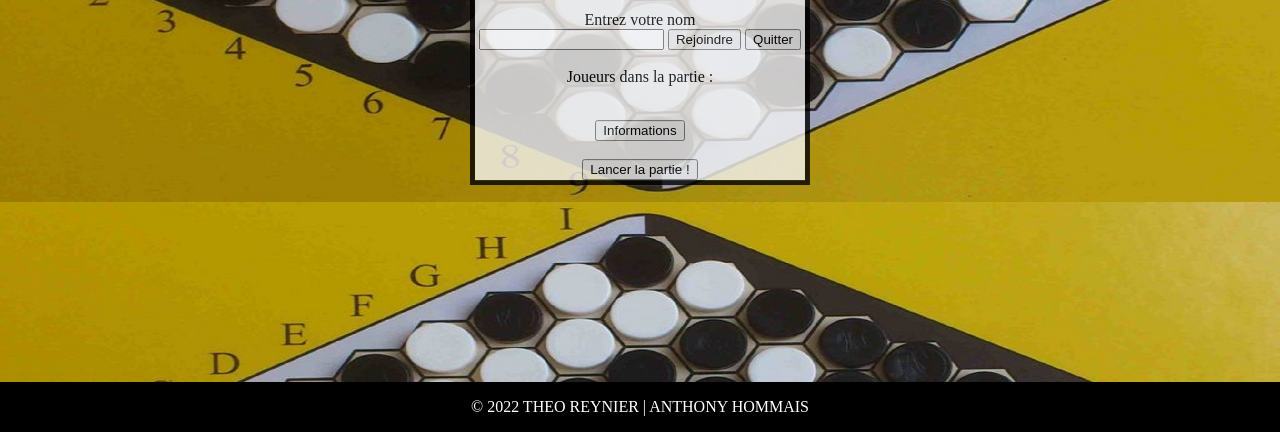
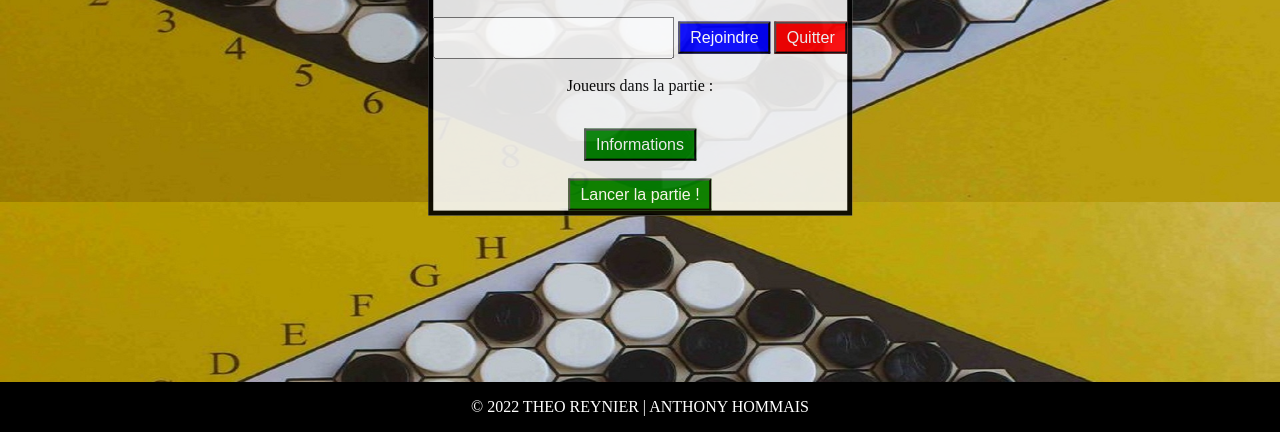
Before and after one commit to RTheoGH/ProjetWeb, a website: page index.html in a window 1280 px wide. Shown: the part 368-800 px from the top of the page. Drawn offline with nearby package versions, Linux system fonts and the light colour scheme; files that its build step writes are made by us from their sources; files whose address does not match are found by name.

Commit message:
Travail de vendredi

```diff
--- /dev/null
+++ b/hexagone.css
@@ -0,0 +1,44 @@
+body{
+    margin:auto;
+    background-color: whitesmoke;
+    text-align: center;
+}
+
+.game{
+    text-align: center;
+    position:absolute;
+    top:50%;
+    left:55%;
+    transform:translate(-50%,-50%);
+}
+
+header{
+    margin-top: 0;
+    width: 100vw;
+    background-color: black;
+    color: white;
+    text-align:center;
+}
+
+footer{
+    position: absolute;
+    bottom: 0;
+    width: 100vw;
+    background-color: black;
+    color: white;
+    text-align:center;
+}
+
+button{
+    text-align:center;
+    position:absolute;
+    top:75%;
+    left:75%;
+    background-color: red;
+    color: white;
+    padding: 15px 32px;
+    text-align: center;
+    text-decoration: none;
+    display: inline-block;
+    font-size: 16px;
+}
--- a/index.html
+++ b/index.html
@@ -18,19 +18,13 @@
         <div class="principal">
         <h1>JEU DE HEX</h1>
         <h2>Le jeu le plus simple au monde !</h2>
-        <!-- <label for="nJoueur">Choisir le nombre de joueurs : </label>
-        <select nom="nombreJoueur" id="nJoueur">
-            <option value=2>2</option>
-            <option value=3>3</option>
-            <option value=4>4</option>
-        </select><br/> -->
-        <label for="nom">Entrez votre nom</label><br/>
+        <label for="nom">Entrez votre nom</label><br/><br/>
         <input id="nom" type="text"/>
         <button type = "button" onClick = "entrerDansLaPartie()">Rejoindre</button>
-        <button type="button" onClick="quitterLaPartie()">Quitter</button><br/><br/>
+        <button type="button" class="red" onClick="quitterLaPartie()">Quitter</button><br/><br/>
         Joueurs dans la partie :<ol id = "listeJoueurs"></ol> <br/>
-        <button type="button" onClick="infos()">Informations</button><br/><br/>
-        <button type="button" onClick="lancer()">Lancer la partie !</button>
+        <button type="button" class="green" onClick="infos()">Informations</button><br/><br/>
+        <button type="button" class="green" onClick="lancer()">Lancer la partie !</button>
         </div>
         <footer>
             <p>&copy; 2022 THEO REYNIER | ANTHONY HOMMAIS</p>
--- a/style.css
+++ b/style.css
@@ -5,23 +5,23 @@ body{
   text-align: center;
 }
 
-.game{
-  text-align: center;
-  position:absolute;
-  top:50%;
-  left:55%;
-  transform:translate(-50%,-50%);
-}
-
 .principal{
   position:absolute;
   top:50%;
   left:50%;
   transform:translate(-50%,-50%);
-  opacity: 0.8;
+  opacity: 0.9;
   border: 5px solid black;
   padding: auto;
   background-color: whitesmoke;
+}
+
+header{
+  margin-top: 0;
+  width: 100vw;
+  background-color: black;
+  color: white;
+  text-align:center;
 }
 
 footer{
@@ -32,10 +32,31 @@ footer{
   color: white;
   text-align:center;
 }
-header{
-  margin-top: 0;
-  width: 100vw;
-  background-color: black;
+
+input{
+  text-align:center;
+  padding: 10px 15px;
+  text-align: center;
+  text-decoration: none;
+  display: inline-block;
+  font-size: 16px;
+}
+
+button{
+  text-align:center;
+  background-color:blue;
   color: white;
-  text-align:center;
+  padding: 5px 10px;
+  text-align: center;
+  text-decoration: none;
+  display: inline-block;
+  font-size: 16px;
 }
+
+.red{
+  background-color:red;
+}
+
+.green{
+  background-color: green;
+}
```
Also changed, not shown: hexagone.html (+10 -6 lines).
